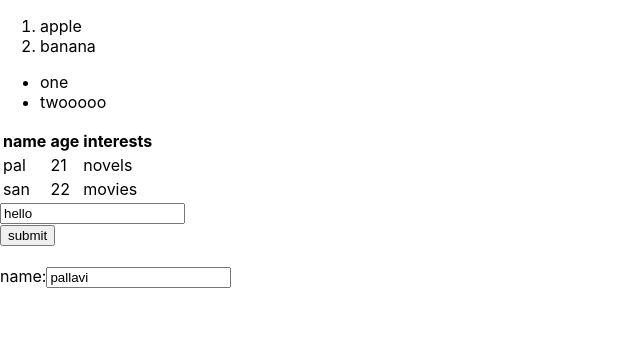
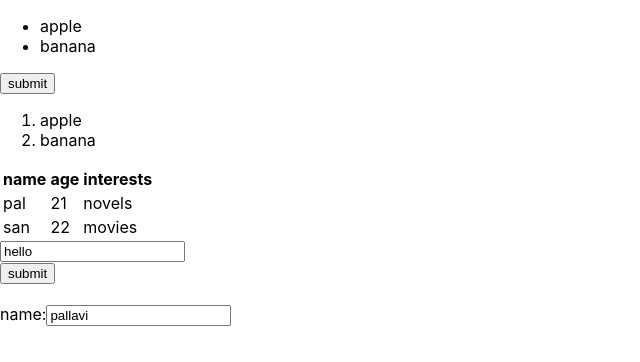
Before and after one commit to pallavipatelsanugula2002/reactclass, a React (Create React App) app: page / in a window 1280 px wide. Shown: the top 362 px of the page, without its empty margins (0-640 px from the left). Built offline with nearby package versions, Linux system fonts and the light colour scheme.

Commit message:
components added

```diff
--- a/src/App.js
+++ b/src/App.js
@@ -1,43 +1,63 @@
 
-//3/11/2023 task
-function App() {
-  return (
+//3/11/2024 task
+// function App() {
+//   return (
+//     <div>
+//      <ol>
+//     <li>apple</li>
+//       <li>banana</li>
+//      </ol>
+//      <ul>
+//       <li>one</li>
+//       <li>twooooo</li>
+//      </ul>
+//     <table>
+//       <tr>
+//         <th>name</th>
+//         <th>age</th>
+//         <th>interests</th>
+//       </tr>
+//       <tr>
+//         <td>pal</td>
+//         <td>21</td>
+//         <td>novels</td>
+//       </tr>
+//       <tr>
+//         <td>san</td>
+//         <td>22</td>
+//         <td>movies</td>
+//       </tr>
+//     </table>
+//     <form>
+//       <input type="text" value="hello"></input><br></br>
+//       <button>submit</button><br></br><br></br>
+//       <label for="name">name:</label>
+//       <input type="text" value="pallavi" id="name"></input>
+//     </form>
+
+
+//     </div>
+
+//   );
+// }
+
+// export default App;
+//4/1/24 task
+
+import Listcomponent from "./lists/unorderedlists";
+import Orderedlist from "./lists/orderedlists";
+import Buttoncomponent from "./button/buttoncomp";
+import Tablecomponent from "./table/table";
+import Formcomponent from "./forms/forms";
+function App(){
+  return(
     <div>
-     <ol>
-    <li>apple</li>
-      <li>banana</li>
-     </ol>
-     <ul>
-      <li>one</li>
-      <li>twooooo</li>
-     </ul>
-    <table>
-      <tr>
-        <th>name</th>
-        <th>age</th>
-        <th>interests</th>
-      </tr>
-      <tr>
-        <td>pal</td>
-        <td>21</td>
-        <td>novels</td>
-      </tr>
-      <tr>
-        <td>san</td>
-        <td>22</td>
-        <td>movies</td>
-      </tr>
-    </table>
-    <form>
-      <input type="text" value="hello"></input><br></br>
-      <button>submit</button><br></br><br></br>
-      <label for="name">name:</label>
-      <input type="text" value="pallavi" id="name"></input>
-    </form>
+<Listcomponent/>
+<Buttoncomponent/>
+<Orderedlist></Orderedlist>
+<Tablecomponent/>
+<Formcomponent/>
 
-    </div>
-
-  );
+</div>)
 }
-
 export default App;
--- /dev/null
+++ b/src/button/buttoncomp.js
@@ -0,0 +1,7 @@
+const Buttoncomponent=()=>{
+    return(
+    <div>
+         <button>submit</button>
+    </div>)
+}
+export default Buttoncomponent;
--- /dev/null
+++ b/src/forms/forms.js
@@ -0,0 +1,11 @@
+const Formcomponent=()=>{
+    return(
+        <form>
+       <input type="text" value="hello"></input><br></br>
+      <button>submit</button><br></br><br></br>
+      <label for="name">name:</label>
+      <input type="text" value="pallavi" id="name"></input>
+    </form>
+    )
+}
+export default Formcomponent;
--- /dev/null
+++ b/src/lists/lists.js
@@ -0,0 +1,9 @@
+const Lists=()=>{
+    return(
+        <div>
+            <li>apple</li>
+            <li>banana</li>
+        </div>
+    )
+}
+export default Lists;
--- /dev/null
+++ b/src/lists/orderedlists.js
@@ -0,0 +1,10 @@
+
+import Lists from "./lists";
+const Orderedlist=()=>{
+    return(
+        <ol>
+    <Lists/>
+    </ol>
+        )
+}
+export default Orderedlist;
--- /dev/null
+++ b/src/lists/unorderedlists.js
@@ -0,0 +1,10 @@
+
+import Lists from "./lists";
+const Listcomponent=()=>{
+    return(
+        <ul>
+           <Lists/>
+        </ul>
+    )
+}
+export default Listcomponent;
--- /dev/null
+++ b/src/table/table.js
@@ -0,0 +1,22 @@
+const Tablecomponent=()=>{
+    return(
+        <table>
+            <tr>
+         <th>name</th>
+         <th>age</th>
+          <th>interests</th>
+      </tr>
+       <tr>
+         <td>pal</td>
+        <td>21</td>
+         <td>novels</td>
+       </tr>
+       <tr>
+         <td>san</td>
+         <td>22</td>
+         <td>movies</td>
+       </tr>
+        </table>
+    )
+}
+export default Tablecomponent;
```
